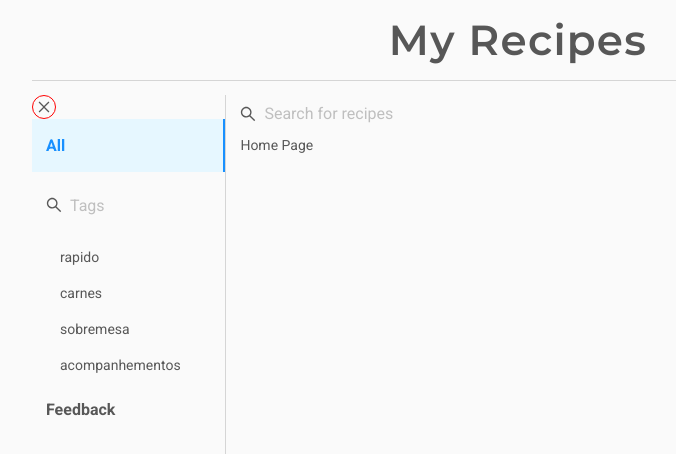
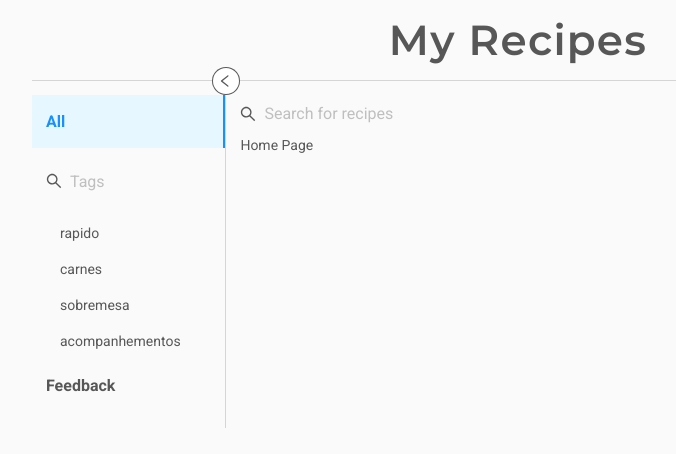
Before and after one commit to davicorreiajr/my-recipes, a React (Create React App) app: page /all in a window 1280 px wide. Shown: the top 454 px of the page, without its empty margins (122-798 px from the left). Built offline with nearby package versions, Linux system fonts and the light colour scheme.

Commit message:
Fix state control and improve menu icon style

```diff
--- a/src/App.tsx
+++ b/src/App.tsx
@@ -1,17 +1,26 @@
-import React from 'react'
+import React, { useState } from 'react'
 import { BrowserRouter as Router, Route } from 'react-router-dom'
-import styled, { ThemeProvider } from 'styled-components'
+import styled, { ThemeProvider, css } from 'styled-components'
 import theme from './theme'
 import { Header } from './components/Header'
 import { Menu } from './components/Menu'
 import routes from './components/routes'
 
-const Container = styled.div`
-  display: grid;
+const gridWithMenu = css`
   grid-template:
     'header header header header header' auto
     'menu content content content content' 1fr
     / 1fr 1fr 1fr 1fr 1fr;
+`
+const gridWithoutMenu = css`
+  grid-template:
+    'header header' auto
+    'menu content' 1fr
+    / auto 1fr;
+`
+const Container = styled.div<{ isMenuOpen: boolean }>`
+  display: grid;
+  ${({ isMenuOpen }) => (isMenuOpen ? gridWithMenu : gridWithoutMenu)}
   max-width: 1000px;
   margin: auto;
   padding: 0 1em;
@@ -29,12 +38,18 @@ const Content = styled.div`
 `
 
 function App() {
+  const [isMenuOpen, setIsMenuOpen] = useState(true)
+
+  const handleOnToggleMenu = () => {
+    setIsMenuOpen(!isMenuOpen)
+  }
+
   return (
-    <Container>
+    <Container isMenuOpen={isMenuOpen}>
       <Router>
         <ThemeProvider theme={theme}>
           <StyledHeader />
-          <StyledMenu />
+          <StyledMenu onToggleMenu={handleOnToggleMenu} isOpen={isMenuOpen} />
           <Content>
             {routes.map((route, index) => (
               <Route
--- a/src/components/Menu/Menu.tsx
+++ b/src/components/Menu/Menu.tsx
@@ -5,26 +5,36 @@ import MenuItem from './MenuItem'
 import MenuIcon from './MenuIcon'
 
 const Container = styled.div`
+  position: relative;
+`
+const Content = styled.div<{ isOpen: boolean }>`
   border-right: 1px solid ${({ theme }) => theme.colors.black.light};
   margin: ${({ theme }) => theme.spacing.base} 0;
+  width: ${({ isOpen }) => (isOpen ? 'auto' : 0)};
+  overflow: ${({ isOpen }) => (isOpen ? 'visible' : 'hidden')};
 `
 
 type Props = {
   className?: string
+  onToggleMenu: () => void
+  isOpen: boolean
 }
 
-const Menu = ({ className }: Props) => {
+const Menu = ({ className, onToggleMenu, isOpen }: Props) => {
   const handleOnClick = () => {
     // eslint-disable-next-line no-console
     console.log('click no pai')
+    onToggleMenu()
   }
 
   return (
     <Container className={className}>
       <MenuIcon onClick={handleOnClick} />
-      <MenuItem value="All" path="/all" />
-      <MenuItem value={<Tags />} />
-      <MenuItem value="Feedback" />
+      <Content isOpen={isOpen}>
+        <MenuItem value="All" path="/all" />
+        <MenuItem value={<Tags />} />
+        <MenuItem value="Feedback" />
+      </Content>
     </Container>
   )
 }
--- a/src/components/Menu/MenuIcon.tsx
+++ b/src/components/Menu/MenuIcon.tsx
@@ -1,21 +1,31 @@
 import React from 'react'
 import styled from 'styled-components'
-import { CloseOutlined } from '@ant-design/icons'
+import { LeftOutlined } from '@ant-design/icons'
 
 const StyledButton = styled.button`
-  background-color: inherit;
-  border: 1px solid red;
+  background-color: white;
+  border: 1px solid ${({ theme }) => theme.colors.black.default};
   padding: 0;
-  width: 24px;
+  width: 28px;
+  height: 28px;
   border-radius: 50%;
   font-size: ${({ theme }) => theme.fontSizes.default};
   box-shadow: none;
   outline: none;
   cursor: pointer;
-  transition: color 0.2s ease-in;
+  transition: color 0.2s ease-in, border-color 0.2s ease-in;
   &:hover {
     color: ${({ theme }) => theme.colors.primary.default};
+    border-color: ${({ theme }) => theme.colors.primary.default};
   }
+  position: absolute;
+  right: -14px;
+  top: -14px;
+  z-index: 999;
+  font-size: 14px;
+`
+const StyledIcon = styled(LeftOutlined)`
+  margin-left: -2px;
 `
 
 type Props = {
@@ -32,7 +42,7 @@ const MenuIcon = ({ className, onClick }: Props) => {
 
   return (
     <StyledButton onClick={handleOnClick}>
-      <CloseOutlined />
+      <StyledIcon />
     </StyledButton>
   )
 }
```
